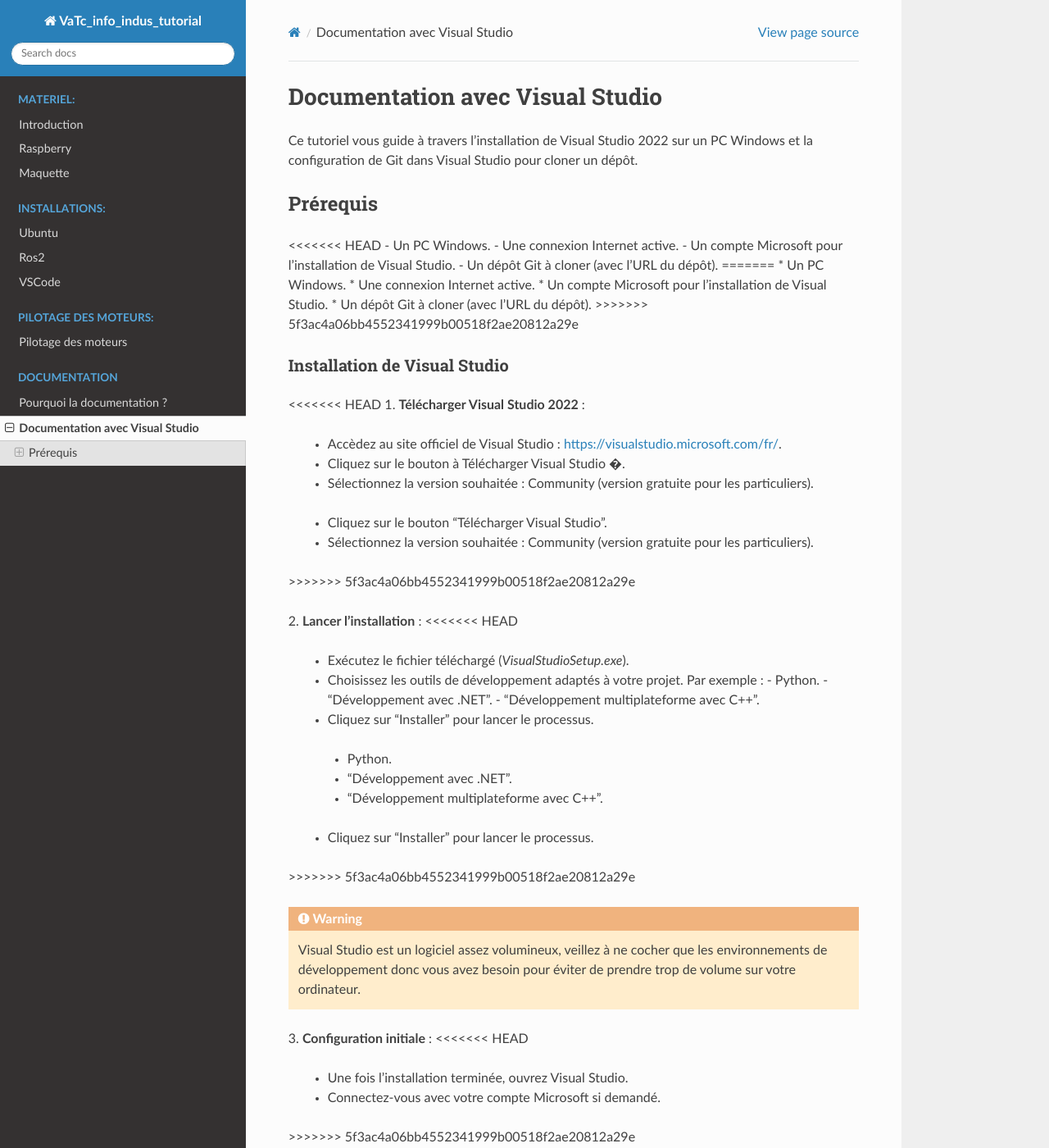
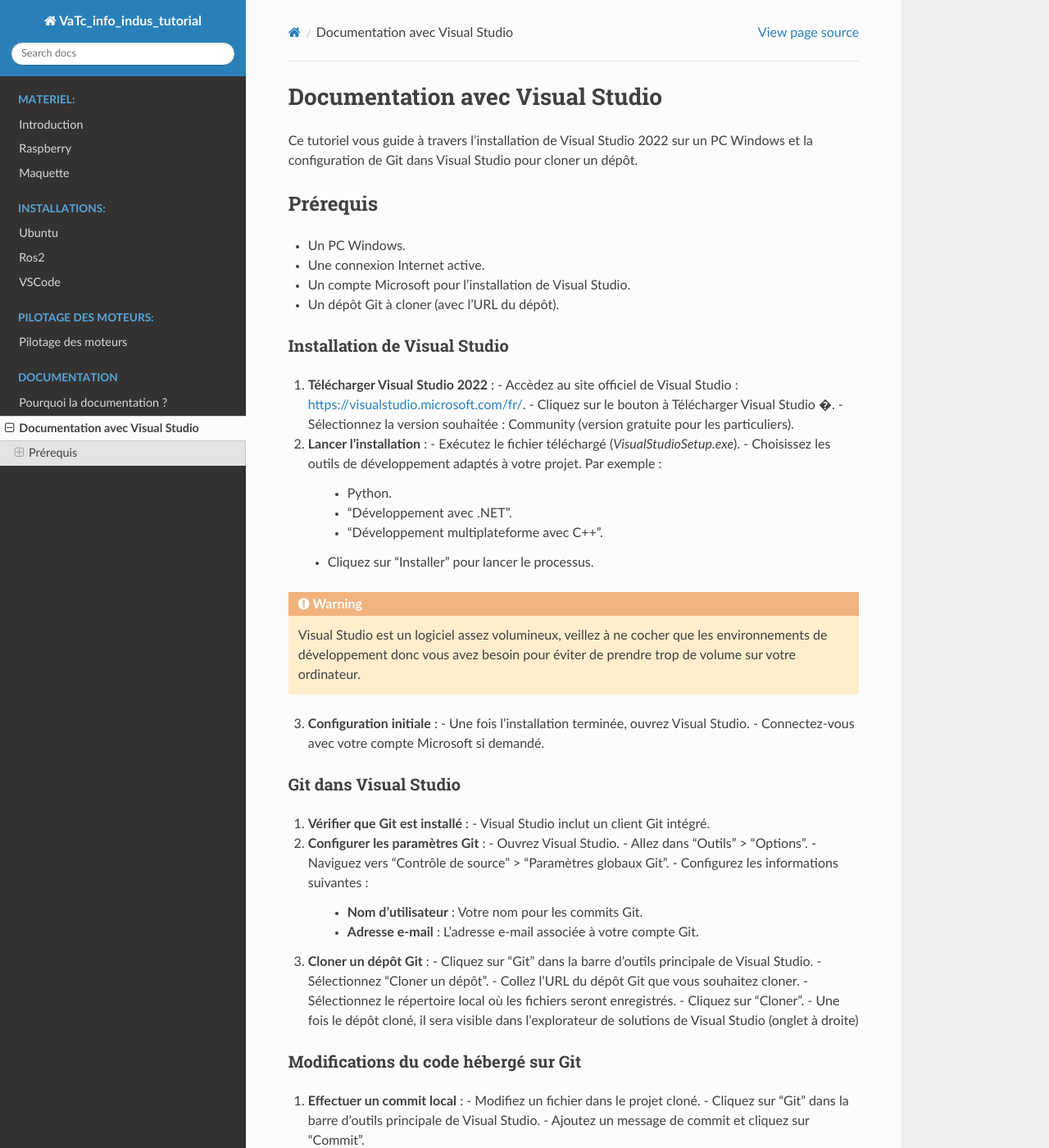
Before and after one commit to Aarthur371/info_indus_tutorial, a Sphinx documentation site: the page built from doc/sphinx/source/visualstudio.rst, in a window 1280 px wide and 1400 px high. Shown: the whole window at 82% size. Built offline with Sphinx 7.4.7 and the Read the Docs theme 3.1.0, drawn with Linux system fonts in a browser that asks for light colours; some of the changed text lies outside the part shown.

Commit message:
accents3

```diff
--- a/doc/sphinx/source/visualstudio.rst
+++ b/doc/sphinx/source/visualstudio.rst
@@ -7,76 +7,42 @@
 Prérequis
 ----------
 
-<<<<<<< HEAD
 - Un PC Windows.
 - Une connexion Internet active.
 - Un compte Microsoft pour l'installation de Visual Studio.
 - Un dépôt Git à cloner (avec l'URL du dépôt).
-=======
-* Un PC Windows.
-* Une connexion Internet active.
-* Un compte Microsoft pour l'installation de Visual Studio.
-* Un dépôt Git à cloner (avec l'URL du dépôt).
->>>>>>> 5f3ac4a06bb4552341999b00518f2ae20812a29e
 
 =====================
 Installation de Visual Studio
 =====================
 
-<<<<<<< HEAD
 1. **Télécharger Visual Studio 2022** :
    - Accèdez au site officiel de Visual Studio : https://visualstudio.microsoft.com/fr/.
    - Cliquez sur le bouton à Télécharger Visual Studio �.
    - Sélectionnez la version souhaitée : Community (version gratuite pour les particuliers).
-=======
-1. **Télécharger Visual Studio 2022** :
-   * Accédez au site officiel de Visual Studio : https://visualstudio.microsoft.com/fr/.
-   * Cliquez sur le bouton "Télécharger Visual Studio".
-   * Sélectionnez la version souhaitée : Community (version gratuite pour les particuliers).
->>>>>>> 5f3ac4a06bb4552341999b00518f2ae20812a29e
 
 2. **Lancer l'installation** :
-<<<<<<< HEAD
    - Exécutez le fichier téléchargé (`VisualStudioSetup.exe`).
    - Choisissez les outils de développement adaptés à votre projet. Par exemple :
      - Python.
      - "Développement avec .NET".
      - "Développement multiplateforme avec C++".
    - Cliquez sur "Installer" pour lancer le processus.
-=======
-   * Exécutez le fichier téléchargé (`VisualStudioSetup.exe`).
-   * Choisissez les outils de développement adaptés à votre projet. Par exemple :
-     * Python.
-     * "Développement avec .NET".
-     * "Développement multiplateforme avec C++".
-   * Cliquez sur "Installer" pour lancer le processus.
->>>>>>> 5f3ac4a06bb4552341999b00518f2ae20812a29e
 
 .. warning::
     Visual Studio est un logiciel assez volumineux, veillez à ne cocher que les environnements de développement donc vous avez besoin pour éviter de prendre trop de volume sur votre ordinateur.
 
 3. **Configuration initiale** :
-<<<<<<< HEAD
    - Une fois l'installation terminée, ouvrez Visual Studio.
    - Connectez-vous avec votre compte Microsoft si demandé.
-=======
-   * Une fois l'installation terminée, ouvrez Visual Studio.
-   * Connectez-vous avec votre compte Microsoft si demandé.
->>>>>>> 5f3ac4a06bb4552341999b00518f2ae20812a29e
 
 =====================
 Git dans Visual Studio
 =====================
 
-<<<<<<< HEAD
 1. **Vérifier que Git est installé** :
    - Visual Studio inclut un client Git intégré.
-=======
-1. **V�rifier que Git est install�** :
-   * Visual Studio inclut un client Git int�gr�.
->>>>>>> 5f3ac4a06bb4552341999b00518f2ae20812a29e
 
-<<<<<<< HEAD
 2. **Configurer les paramètres Git** :
    - Ouvrez Visual Studio.
    - Allez dans "Outils" > "Options".
@@ -84,17 +50,7 @@
    - Configurez les informations suivantes :
      - **Nom d'utilisateur** : Votre nom pour les commits Git.
      - **Adresse e-mail** : L'adresse e-mail associée à votre compte Git.
-=======
-2. **Configurer les param�tres Git** :
-   * Ouvrez Visual Studio.
-   * Allez dans � Outils � > � Options �.
-   * Naviguez vers � Contr�le de source � > � Param�tres globaux Git �.
-   * Configurez les informations suivantes :
-     * **Nom d�utilisateur** : Votre nom pour les commits Git.
-     * **Adresse e-mail** : L�adresse e-mail associ�e � votre compte Git.
->>>>>>> 5f3ac4a06bb4552341999b00518f2ae20812a29e
 
-<<<<<<< HEAD
 3. **Cloner un dépôt Git** :
    - Cliquez sur "Git" dans la barre d'outils principale de Visual Studio.
    - Sélectionnez "Cloner un dépôt".
@@ -102,37 +58,18 @@
    - Sélectionnez le répertoire local où les fichiers seront enregistrés.
    - Cliquez sur "Cloner".
    - Une fois le dépôt cloné, il sera visible dans l'explorateur de solutions de Visual Studio (onglet à droite)
-=======
-3. **Cloner un d�p�t Git** :
-   * Cliquez sur � Git � dans la barre d'outils principale de Visual Studio.
-   * S�lectionnez � Cloner un d�p�t �.
-   * Collez l�URL du d�p�t Git que vous souhaitez cloner.
-   * S�lectionnez le r�pertoire local o� les fichiers seront enregistr�s.
-   * Cliquez sur � Cloner �.
-   * Une fois le d�p�t clon�, il sera visible dans l�explorateur de solutions de Visual Studio (onglet � droite)
->>>>>>> 5f3ac4a06bb4552341999b00518f2ae20812a29e
 
 =====================
 Modifications du code hébergé sur Git
 =====================
 
 1. **Effectuer un commit local** :
-<<<<<<< HEAD
    - Modifiez un fichier dans le projet cloné.
    - Cliquez sur "Git" dans la barre d'outils principale de Visual Studio.
    - Ajoutez un message de commit et cliquez sur "Commit".
-=======
-   * Modifiez un fichier dans le projet clon�.
-   * Cliquez sur � Git � dans la barre d'outils principale de Visual Studio.
-   * Ajoutez un message de commit et cliquez sur � Commit �.
->>>>>>> 5f3ac4a06bb4552341999b00518f2ae20812a29e
 
 2. **Pousser les changements** :
-<<<<<<< HEAD
    - Cliquez sur "Pousser" pour envoyer les changements vers le dépôt distant.
-=======
-   * Cliquez sur � Pousser � pour envoyer les changements vers le d�p�t distant.
->>>>>>> 5f3ac4a06bb4552341999b00518f2ae20812a29e
 
 .. figure:: ressources/img/tutoVSGit.png
    :width: 100%
```
